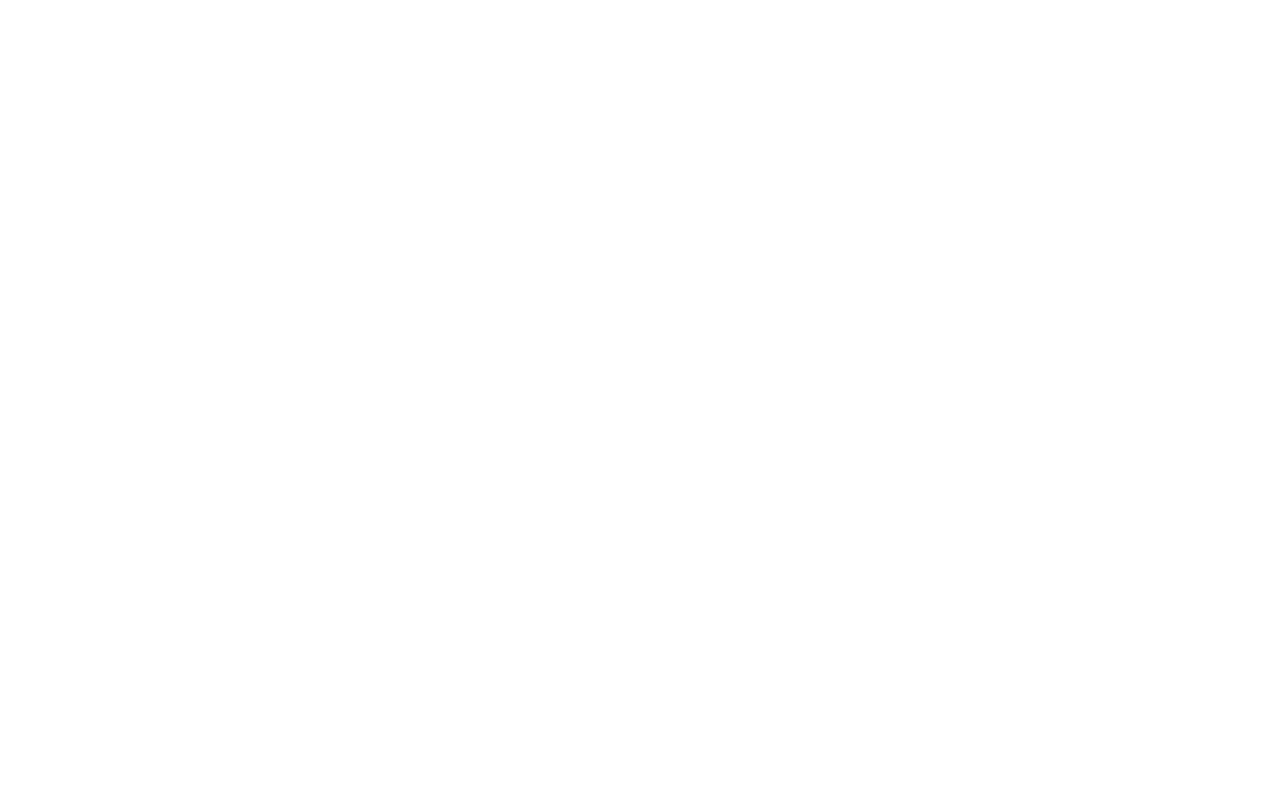
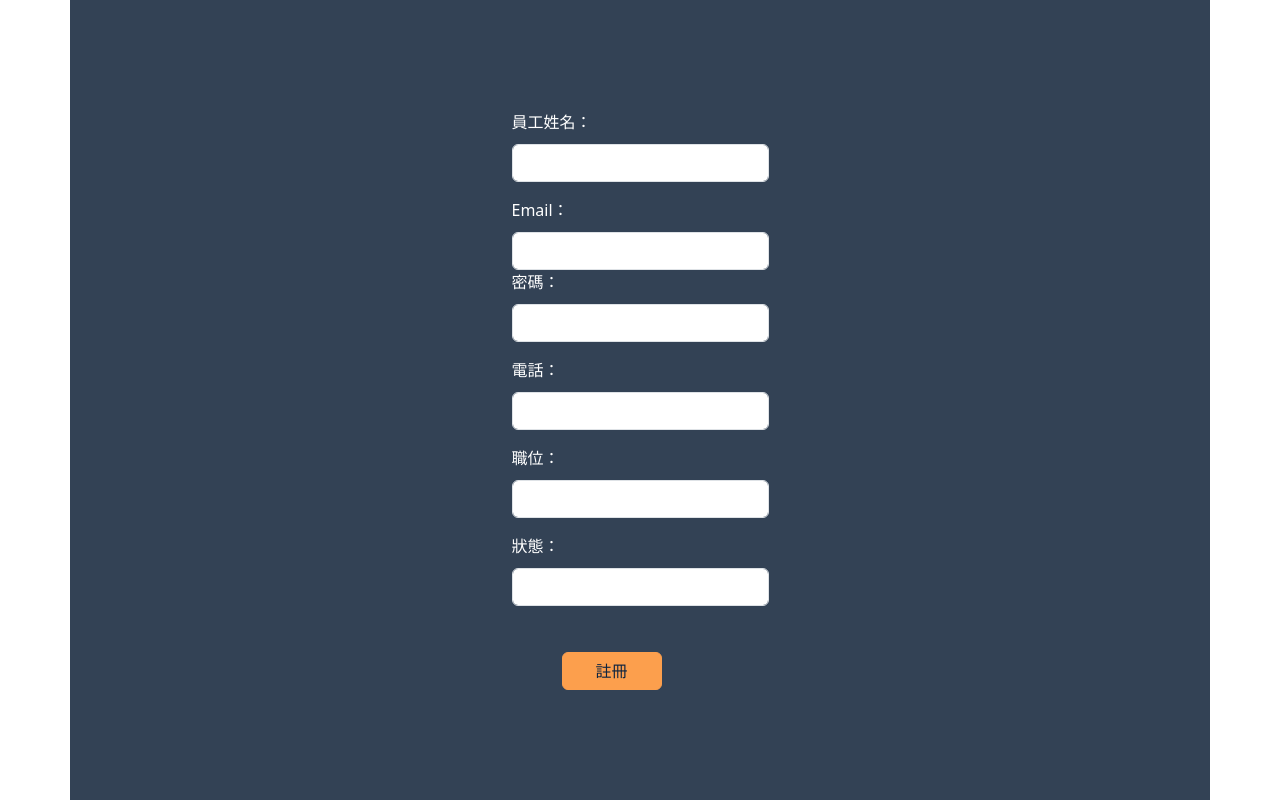
Before and after one commit to D1204463/Login_Permission_Web, a Vue app in the folder Login-Permission-Project-frontend/: page /register in a window 1280 px wide. Before the commit this address had no page. Built offline with nearby package versions, Linux system fonts and the light colour scheme; a web font is replaced by a local one.

Commit message:
新增Register頁面
1.新增註冊頁面

```diff
--- a/Login-Permission-Project-frontend/src/assets/styles/main.css
+++ b/Login-Permission-Project-frontend/src/assets/styles/main.css
@@ -1,12 +1,15 @@
 
 .lp-btn-primary{
-    color: #ffffff;
-    background-color: #1E88A8; /*#006284;*/
-    border-color: #1E88A8; /*#006284;*/
+    color: #0F2540;
+    background-color: #FC9F4D; /*#006284;#1E88A8*/
+    border-color: #FC9F4D; /*#006284;#1E88A8*/
 }
 
 .lp-btn-primary:hover{
+    color: #0F2540;
+    background-color:#faaa65; /*#006284;#1E88A8*/
+    border-color: #faaa65; /*#006284;#1E88A8*/  /*#91B493*/
+}
+.lp-dropdown{
     color: #ffffff;
-    background-color:#1E88A8; /*#006284;*/
-    border-color: #1E88A8; /*#006284;*/  /*#91B493*/
 }
--- a/Login-Permission-Project-frontend/src/components/Register.vue
+++ b/Login-Permission-Project-frontend/src/components/Register.vue
@@ -1,3 +1,48 @@
 <template>
+    <div class="container d-flex align-items-center justify-content-center vh-100" style="background-color: #334255;">
+        <form>
+            <div class="mb-3 ">
+                <label for="exampleInputName" class="lp-form-label">員工姓名：</label>
+                <input type="name" class="form-control" id="exampleInputEmail1" aria-describedby="emailHelp">
+            </div>
+            <div class="mb-3 ">
+                <label for="exampleInputEmail1" class="lp-form-label">Email：</label>
+                <input type="email" class="form-control" id="exampleInputEmail1" aria-describedby="emailHelp">
+                <label for="exampleInputPassword1" class="lp-form-label">密碼：</label>
+                <input type="password" class="form-control" id="exampleInputPassword1">
+            </div>
+            <!-- <div class="mb-3">
+                <label for="exampleInputPassword1" class="lp-form-label">密碼：</label>
+                <input type="password" class="form-control" id="exampleInputPassword1">
+            </div> -->
+            <div class="mb-3">
+                <label for="exampleInputPhone" class="lp-form-label">電話：</label>
+                <input type="nember" class="form-control" id="exampleInputPhoneNumber">
+            </div>
+            <div class="mb-3 ">
+                <label for="exampleInputPosition" class="lp-form-label">職位：</label>
+                <input type="name" class="form-control" id="exampleInputEmail1" aria-describedby="emailHelp">
+            </div>
+            <div class="mb-3 ">
+                <label for="exampleInputState" class="lp-form-label">狀態：</label>
+                <input type="name" class="form-control" id="exampleInputEmail1" aria-describedby="emailHelp">
+            </div>
+            <button type="submit" class="login-btn btn lp-btn-primary">註冊</button>
+        </form>
+    </div>
+</template>
 
-</template>
+<style scoped>
+.login-btn{
+    width:100px;
+    margin-left: 50px;
+    margin-top: 30px;
+}
+.lp-form-label{
+    color: #ffff ;
+    margin-bottom: 10px;
+}
+.user-icon{
+    color: #fbeccb;
+}
+</style>
--- a/Login-Permission-Project-frontend/src/router/router.js
+++ b/Login-Permission-Project-frontend/src/router/router.js
@@ -1,6 +1,7 @@
 import { createWebHistory, createRouter } from 'vue-router'
 import Home from '../views/Home.vue'
 import Login from '../views/LoginView.vue'
+import Register from '../components/Register.vue'
 
 
 const routes = [
@@ -13,6 +14,11 @@
         path: '/login',
         name: 'LoginPage',
         component: Login
+    },
+    {
+        path: '/register',
+        name: 'Register',
+        component: Register
     }
 ]
 
--- a/Login-Permission-Project-frontend/src/views/Register.vue
+++ b/Login-Permission-Project-frontend/src/views/Register.vue
@@ -1,3 +1,7 @@
 <template>
+    <RegisterComponent />
+</template>
 
-</template>
+<script setup>
+import RegisterComponent from '../components/Register.vue';
+</script>
```
